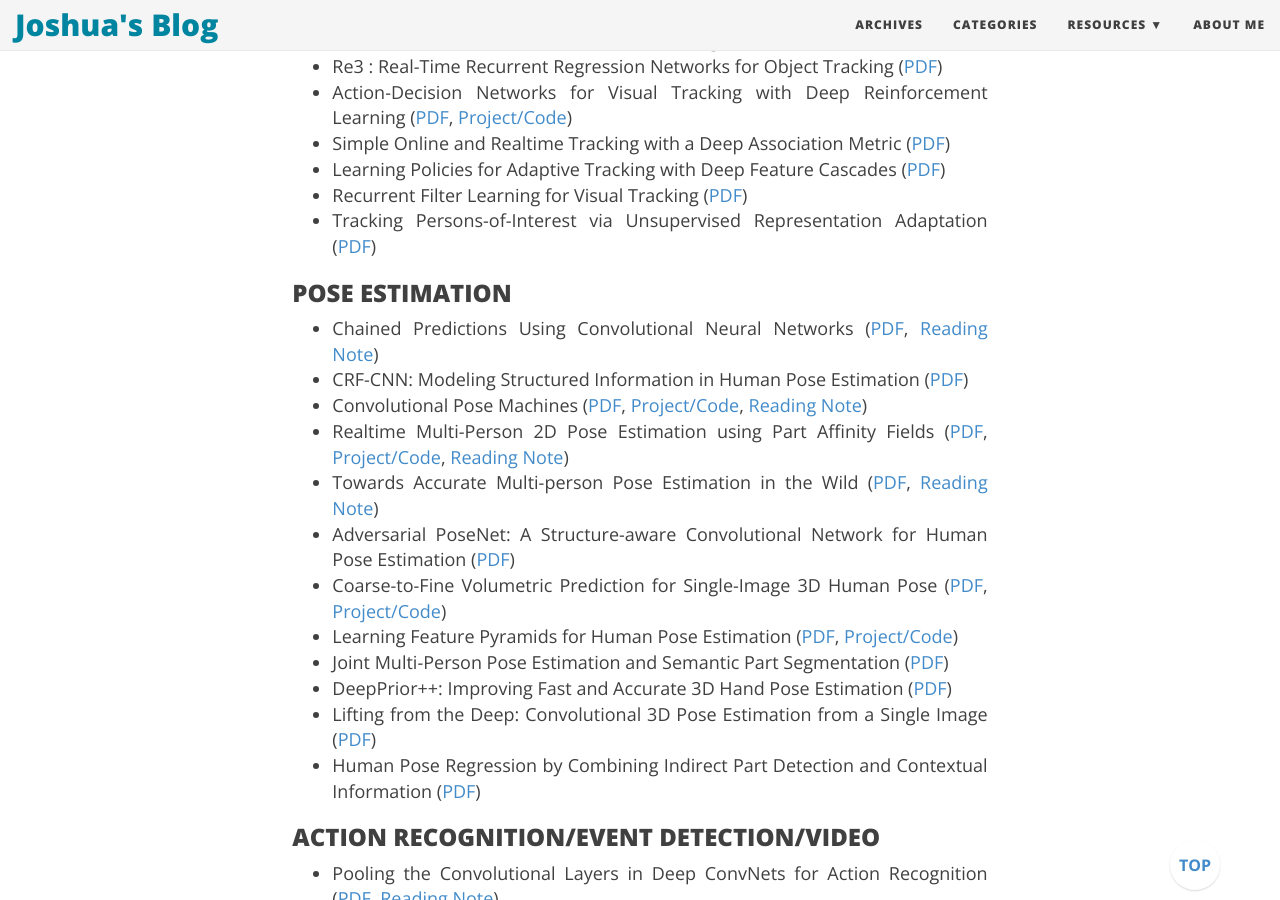
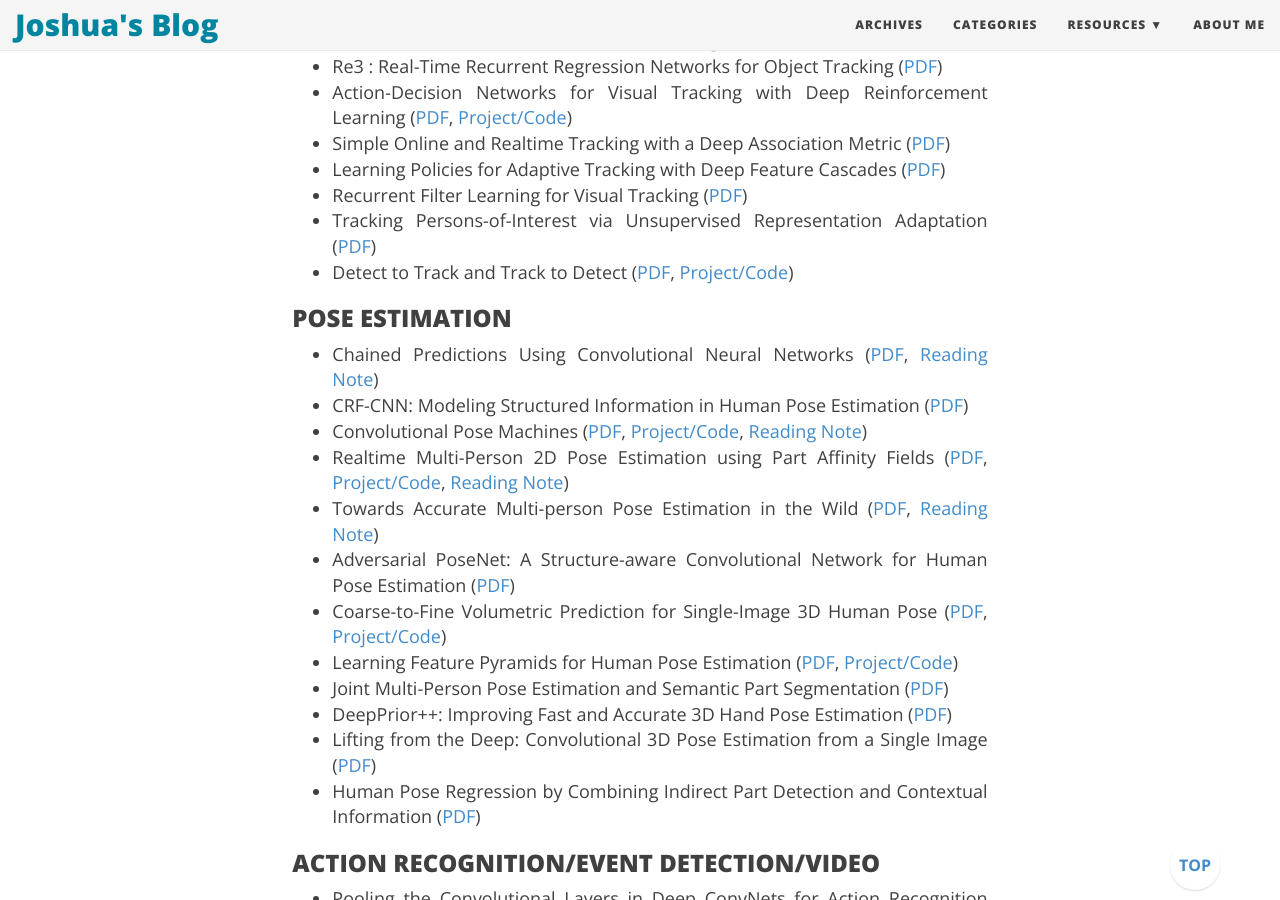
Before and after one commit to joshua19881228/joshua19881228.github.io, a Jekyll site: the page built from _posts/Computer_Vision/2016-08-25-my-jumble-of-computer-vision.md, in a window 1280 px wide and 900 px high, scrolled down 6737 px. Built offline with Jekyll 4.4.1, drawn with Linux system fonts in a browser that asks for light colours; nearby versions of some CDN libraries; comment, search, counter and statistics services are not loaded.

Commit message:
update post

```diff
--- a/_posts/Computer_Vision/2016-08-25-my-jumble-of-computer-vision.md
+++ b/_posts/Computer_Vision/2016-08-25-my-jumble-of-computer-vision.md
@@ -161,6 +161,7 @@
 * Learning Policies for Adaptive Tracking with Deep Feature Cascades ([PDF](https://arxiv.org/abs/1708.02973))
 * Recurrent Filter Learning for Visual Tracking ([PDF](https://arxiv.org/abs/1708.03874))
 * Tracking Persons-of-Interest via Unsupervised Representation Adaptation  ([PDF](https://arxiv.org/abs/1710.02139))
+* Detect to Track and Track to Detect ([PDF](https://arxiv.org/abs/1710.03958), [Project/Code](https://www.robots.ox.ac.uk/~vgg/research/detect-track/))
 
 ### POSE ESTIMATION ###
 
```
